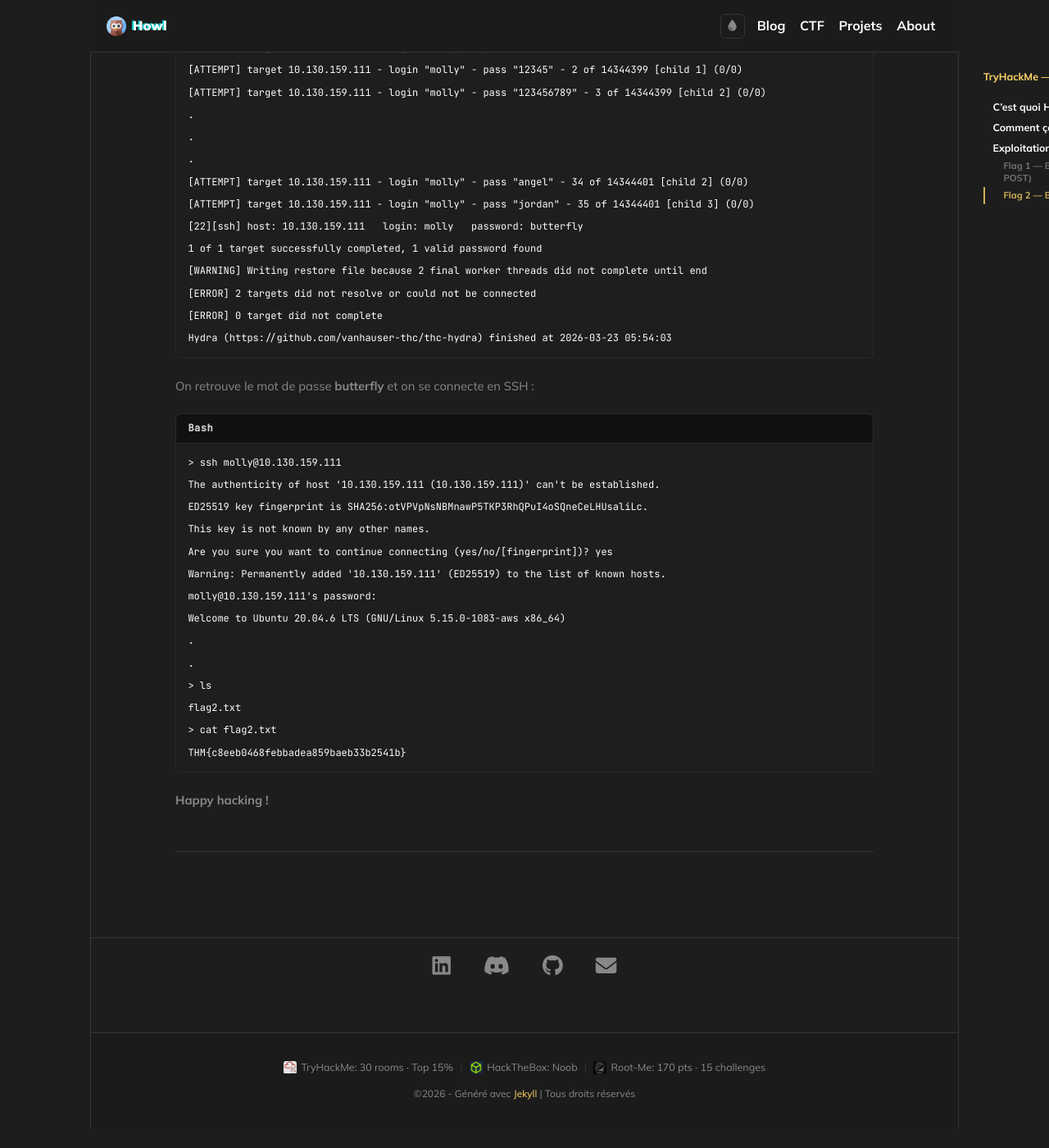
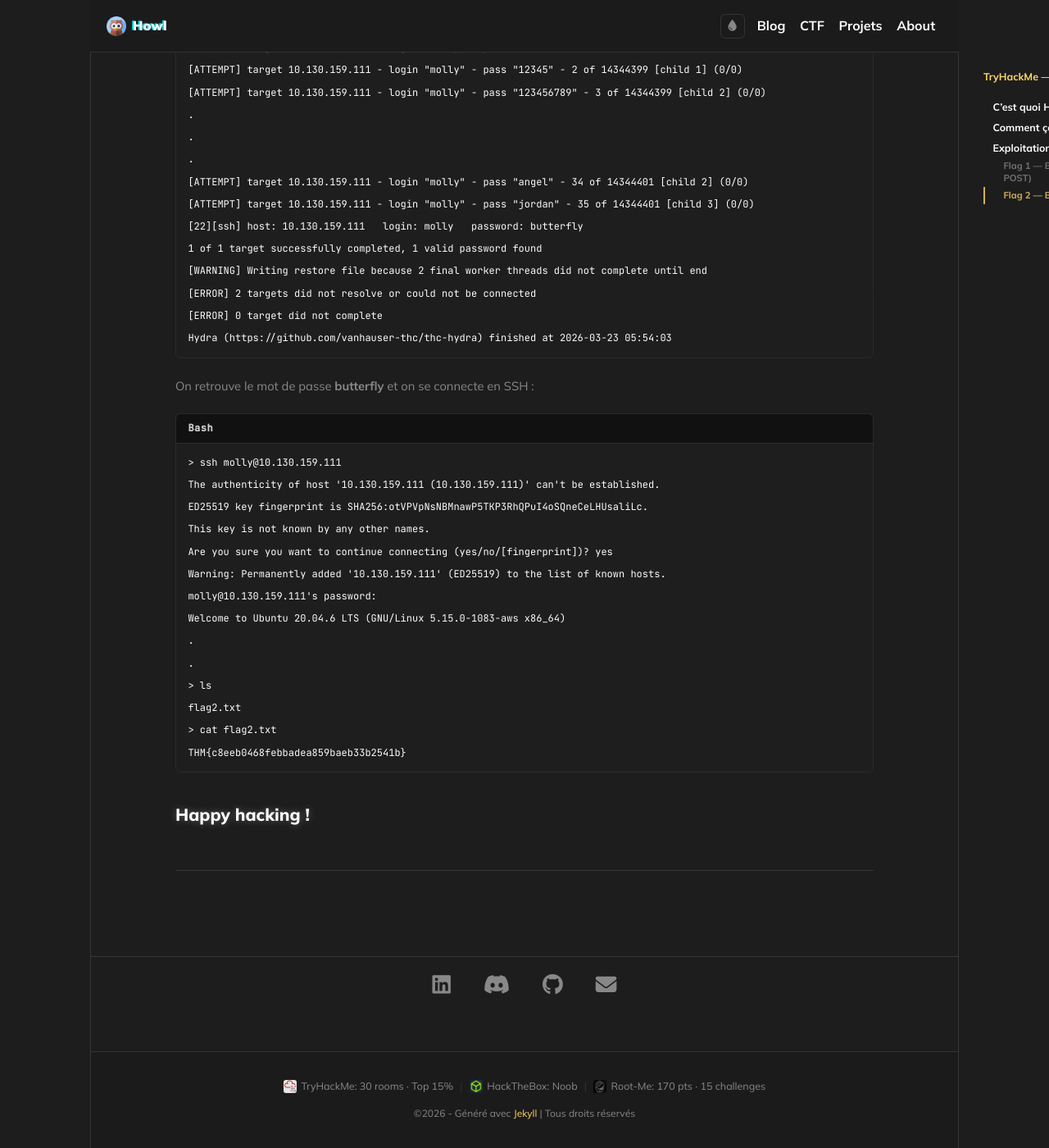
Before and after one commit to Hmdowl/hmdowl.github.io, a Jekyll site: the page built from _posts/2026-03-14-tryhackme-hydra.md, in a window 1280 px wide and 1400 px high, scrolled down 5284 px. Shown: the whole window at 82% size. Built offline with Jekyll 4.4.1, drawn with Linux system fonts in a browser that asks for light colours; before the commit the page ends 6661 px from its top, so only the background shows below that.

Commit message:
changement pour phone

````diff
--- a/_posts/2026-03-14-tryhackme-hydra.md
+++ b/_posts/2026-03-14-tryhackme-hydra.md
@@ -186,4 +186,4 @@ flag2.txt
 THM{c8eeb0468febbadea859baeb33b2541b}
 ```
 
-**Happy hacking !**
+<span class="happy-hacking">Happy hacking !</span>
--- a/assets/css/style.css
+++ b/assets/css/style.css
@@ -2922,6 +2922,15 @@ details[open] .erasmus-summary::after { transform: rotate(90deg); }
 }
 
 /* Post nav */
+.happy-hacking {
+  display: block;
+  font-size: 1.3rem;
+  font-weight: 800;
+  color: #fff;
+  text-shadow: 0 0 8px rgba(255, 255, 255, 0.3);
+  margin: 2rem 0 1rem;
+}
+
 .post-footer {
   margin-top: 3rem;
   padding-top: 1.5rem;
````
